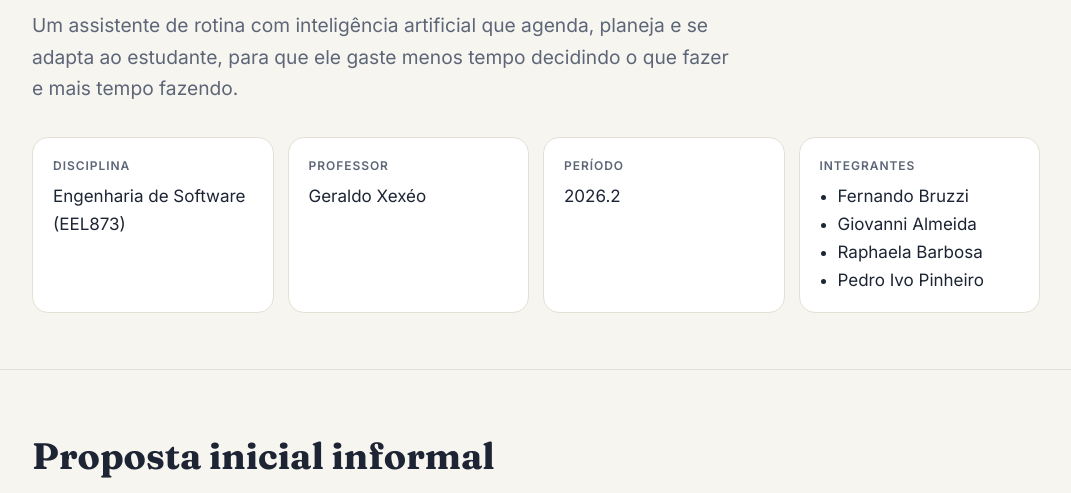
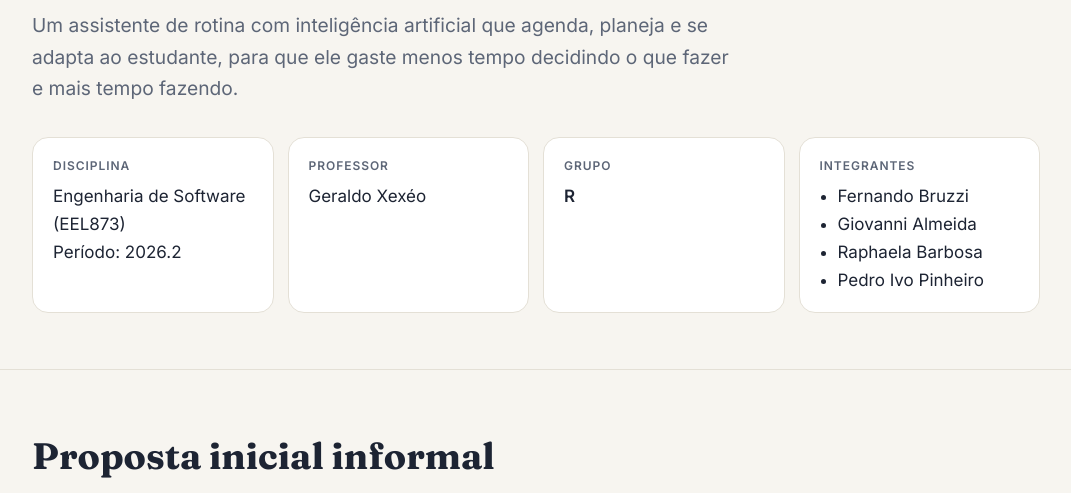
Before and after one commit to fernandobruzzi/Engenharia-de-Software, a plain HTML site: page index.html in a window 1280 px wide. Shown: the part 287-780 px from the top of the page, without its empty margins (104-1175 px from the left). Drawn offline with Linux system fonts and the light colour scheme.

Commit message:
Update course details in index.html
Coloquei o nome do grupo no HTML também

```diff
--- a/index.html
+++ b/index.html
@@ -166,15 +166,16 @@
     <div class="info-grid">
       <div class="info">
         <small>Disciplina</small>
-        Engenharia de Software (EEL873)
+        Engenharia de Software (EEL873) <br>
+        Período: 2026.2
       </div>
       <div class="info">
         <small>Professor</small>
         Geraldo Xexéo
       </div>
       <div class="info">
-        <small>Período</small>
-        2026.2
+        <small>Grupo</small>
+        <strong>R</strong>
       </div>
       <div class="info">
         <small>Integrantes</small>
```
